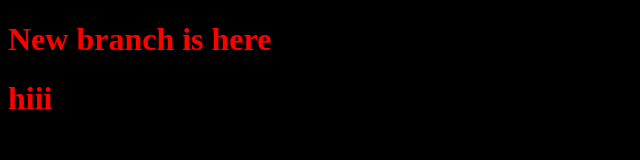
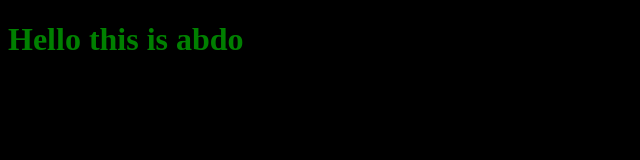
Before and after one commit to AbdeltwabMohamed/checking-repo, a plain HTML site: page index.html in a window 1280 px wide. Shown: the whole page, without its empty margins (0-640 px from the left). Drawn offline with Linux system fonts and the light colour scheme.

Commit message:
Changed app

```diff
--- a/app.js
+++ b/app.js
@@ -0,0 +1 @@
+alert("hi");
--- a/index.html
+++ b/index.html
@@ -6,11 +6,10 @@
     <meta name="viewport" content="width=device-width, initial-scale=1.0">
     <title>Document</title>
     <link rel="stylesheet" href="style.css">
-
 </head>
 <body>
-    <h1>New branch is here</h1>
-    <h1>hiii</h1>
+    <h1>Hello this is abdo</h1>
+
     <script src="app.js"></script>
 </body>
 </html>
--- a/style.css
+++ b/style.css
@@ -1,7 +1,7 @@
 h1{
-    color: red;
+    color: green;
 }
 body{
     background-color: black;
-    color: #000;
+    color: #fff;
 }
```
